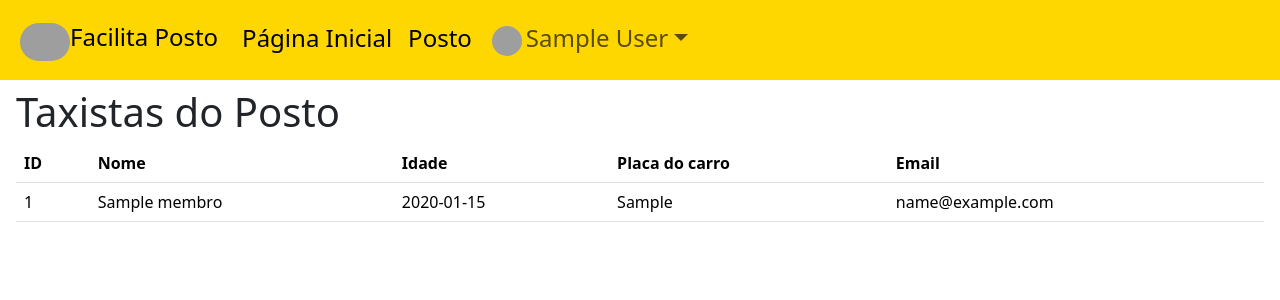
After one commit to marcosanton1o/CRUD-facilita-posto, a PHP site: page / in a window 1280 px wide. The commit adds this page. Shown: the top 300 px of the page. Run offline with PHP 8.4, Linux system fonts and the light colour scheme; the visitor is signed in with stand-in values (Sample User, id 1); tables that the repository leaves empty hold one stand-in row (values such as "Sample post"); grey boxes are pictures that could not be loaded.

Commit message:
FacilitaPosto

```diff
--- a/FacilitaPosto/conexao.php
+++ b/FacilitaPosto/código/conexao.php
@@ -1,5 +1,6 @@
 <?php
 $servername = "localhost:3308";
+//se der problema, apenas troque "localhost:3308" para localhost
 $username = "root";
 $password = "";
 
--- /dev/null
+++ b/FacilitaPosto/código/css/style.css
@@ -0,0 +1,10 @@
+nav{
+    background-color:#FFD700;
+  }
+  nav img{
+      border-radius: 30px;
+    }
+    nav a{
+      text-decoration:none;
+      color:black;
+    }
--- /dev/null
+++ b/FacilitaPosto/código/elementos/navbar.php
@@ -0,0 +1,42 @@
+<nav class="navbar navbar-expand-lg fixed-top p-2 ">
+  <div class="container-fluid">
+  <div class="navbar-brand mt-1 d-flex align-items-center" href="#">
+    <img id="logo" src="../imagens/taxilogo.jpg" alt="" width="50px" heigth="50px">
+    <h4>Facilita Posto</h4>
+  </div>
+  <button class="navbar-toggler" type="button" data-bs-toggle="offcanvas" data-bs-target="#navbarOffcanvasLg" aria-controls="navbarOffcanvasLg">
+    <span class="navbar-toggler-icon"></span>
+  </button>
+  <div class="offcanvas offcanvas-end" tabindex="-1" id="navbarOffcanvasLg" aria-labelledby="navbarOffcanvasLgLabel">
+      <div class="offcanvas-header">
+      <div class="navbar-brand mt-1 d-flex align-items-center" href="#">
+    <img id="logo" src="../imagens/taxilogo.jpg" alt="" width="50px" heigth="50px">
+    <h4>Facilita Posto</h4>
+  </div>
+        <button type="button" class="btn-close text-reset" data-bs-dismiss="offcanvas" aria-label="Close"></button>
+      </div>
+      <div class="offcanvas-body align-items-center h4">
+        <ul class="navbar-nav justify-content-start  mt-2 flex-grow-1 pe-3">
+          <li class="nav-item px-2 py-2">
+            <a class="" aria-current="page" href="index.php">Página Inicial</a>
+          </li>
+          <li class="nav-item px-2 py-2">
+            <a class="" aria-current="page" href="posto.php">Posto</a>
+          </li>
+          <li class="nav-item dropdown">
+
+            <a class="nav-link dropdown-toggle" data-bs-toggle="dropdown" href="#" role="button" aria-expanded="false"><img class="mx-1" src="../imagens/perfil.png" width="30px" height="30px" alt=""><?php echo $_SESSION['nome']?></a>
+
+    <ul class="dropdown-menu">
+      <li><a class="dropdown-item" href="perfil.php">Ver perfil</a></li>
+      <li><hr class="dropdown-divider"></li>
+      <li><a class="dropdown-item" href="login.php">Trocar usuário</a></li>
+      <li><hr class="dropdown-divider"></li>
+      <li><a class="dropdown-item btn btn-danger" href="../verify/logout.php">Sair</a></li>
+    </ul>
+  </li>
+        </ul>
+      </div>
+    </div>
+  </div>
+</nav>
--- /dev/null
+++ b/FacilitaPosto/código/index.php
@@ -0,0 +1,66 @@
+<?php
+
+session_start();
+require 'conexao.php';
+if(!isset($_SESSION['id_taxista'])){
+  header('Location: login.php');
+}
+$sql = "SELECT * FROM membro
+JOIN posto ON posto.id_posto = posto_id_posto";
+$resu = $conn->prepare($sql);
+$resu->execute();
+$taxistas = $resu->fetchAll();
+?>
+<!DOCTYPE html>
+<html lang="en">
+<head>
+    <meta charset="UTF-8">
+    <meta name="viewport" content="width=device-width, initial-scale=1.0">
+    <title>Document</title>
+    <link rel="stylesheet" href="css/style.css">
+    <link href="https://cdn.jsdelivr.net/npm/bootstrap@5.3.3/dist/css/bootstrap.min.css" rel="stylesheet" integrity="sha384-QWTKZyjpPEjISv5WaRU9OFeRpok6YctnYmDr5pNlyT2bRjXh0JMhjY6hW+ALEwIH" crossorigin="anonymous">
+</head>
+<body>
+
+<?php
+include('elementos/navbar.php');
+?>
+
+<div class="mt-5 p-3">
+<table class="table ">
+  <thead>
+    <tr>
+      <th>ID</th>
+      <th>Nome</th>
+      <th>Idade</th>
+      <th>Placa do carro</th>
+      <th>Email</th>
+    </tr>
+  </thead>
+<?php
+if(count($taxistas) > 0){
+  ?>
+  <h1>Taxistas do Posto</h1>
+<tbody>
+<?php
+  foreach($taxistas as $taxista){
+    echo "<tr>";
+    echo  "<td>" . $taxista['id_taxista'] . "</td>";
+    echo  "<td>" . $taxista['nome'] . "</td>";
+    echo  "<td>" . $taxista['idade'] . "</td>";
+    echo  "<td>" . $taxista['placa_carro'] . "</td>";
+    echo  "<td>" . $taxista['email'] . "</td>";
+    echo  "</tr>";
+  }
+  ?>
+</tbody>
+<?php
+}else{
+  echo "<h1>Algo está errado</h1>";
+}
+?>
+</table>
+</div>
+<script src="https://cdn.jsdelivr.net/npm/bootstrap@5.3.3/dist/js/bootstrap.bundle.min.js" integrity="sha384-YvpcrYf0tY3lHB60NNkmXc5s9fDVZLESaAA55NDzOxhy9GkcIdslK1eN7N6jIeHz" crossorigin="anonymous"></script>
+</body>
+</html>
```
Also changed, not shown: FacilitaPosto/código/login.php (renamed from FacilitaPosto/login.php, +9 -10 lines), FacilitaPosto/index.php (deleted, +0 -127 lines), FacilitaPosto/código/Facilita Posto código.sql (renamed from FacilitaPosto/Facilita Posto código.sql), FacilitaPosto/código/package-lock.json (renamed from FacilitaPosto/package-lock.json), FacilitaPosto/código/package.json (renamed from FacilitaPosto/package.json), FacilitaPosto/código/verify/logar.php (renamed from FacilitaPosto/verify/logar.php), FacilitaPosto/código/verify/logout.php (renamed from FacilitaPosto/verify/logout.php), 2 other files.
